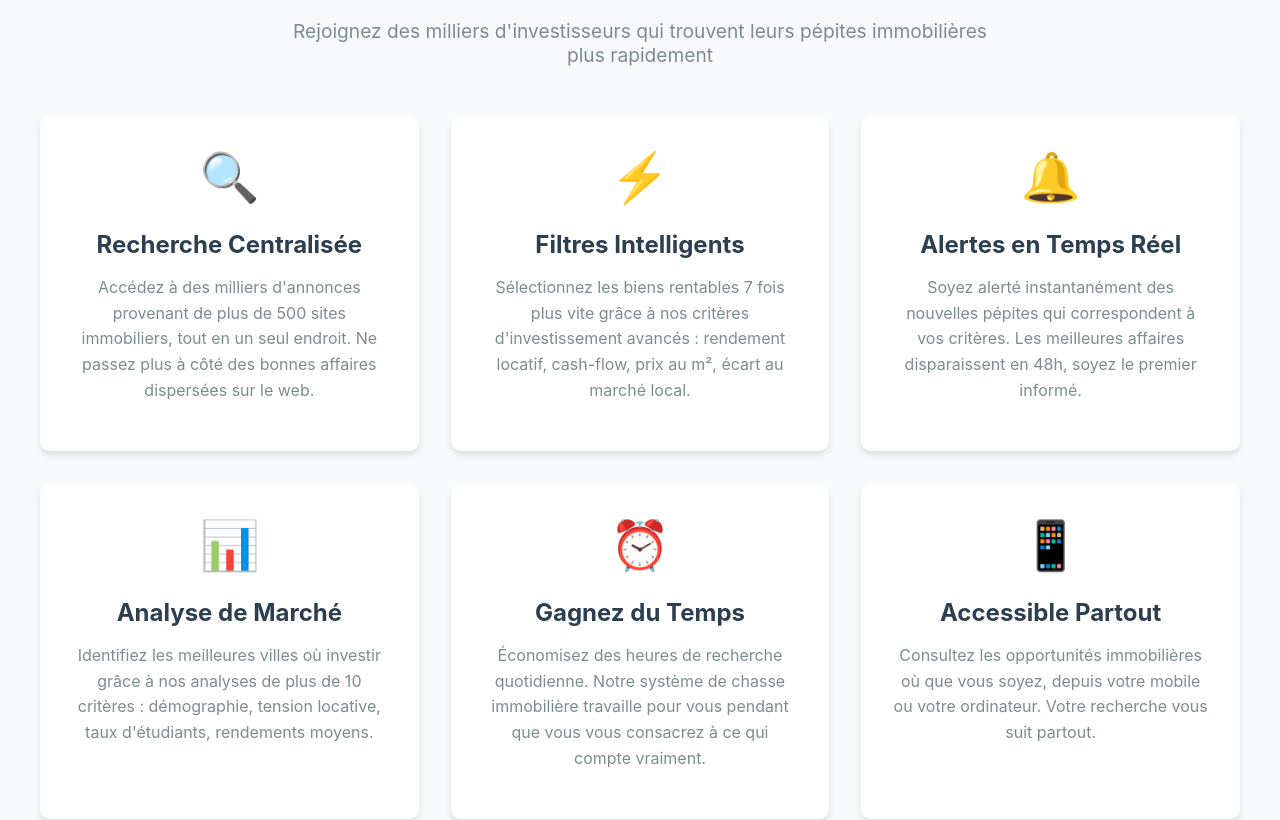
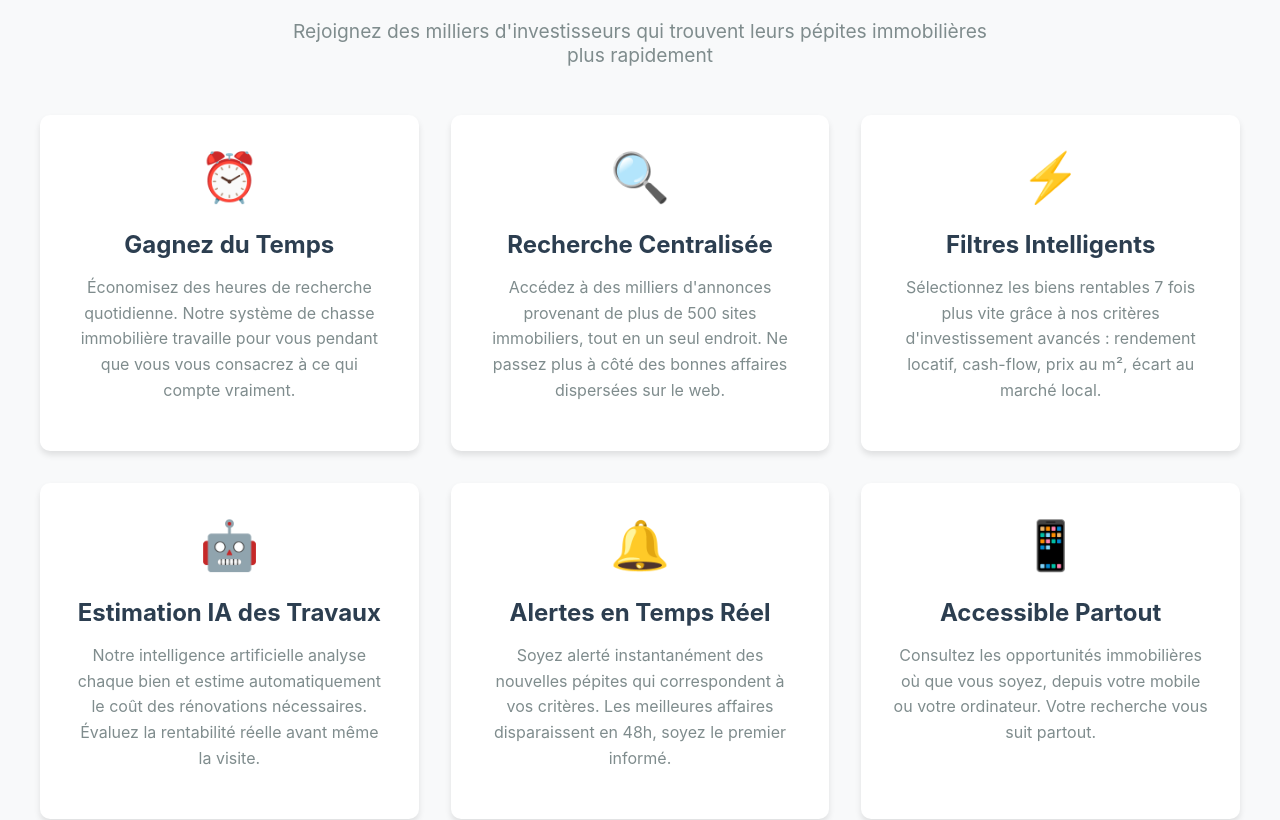
Before and after one commit to pdeltour/immo-pepites-marketing, a React (Create React App) app: page / in a window 1280 px wide. Shown: the part 828-1648 px from the top of the page. Built offline with nearby package versions, Linux system fonts and the light colour scheme; no server answers; what aws-amplify would draw is missing.

Commit message:
add AI in features

```diff
--- a/src/components/Features.js
+++ b/src/components/Features.js
@@ -5,33 +5,33 @@ function Features() {
   const features = [
     {
       id: 1,
+      title: 'Gagnez du Temps',
+      description: 'Économisez des heures de recherche quotidienne. Notre système de chasse immobilière travaille pour vous pendant que vous vous consacrez à ce qui compte vraiment.',
+      icon: '⏰'
+    },
+    {
+      id: 2,
       title: 'Recherche Centralisée',
       description: 'Accédez à des milliers d\'annonces provenant de plus de 500 sites immobiliers, tout en un seul endroit. Ne passez plus à côté des bonnes affaires dispersées sur le web.',
       icon: '🔍'
     },
     {
-      id: 2,
+      id: 3,
       title: 'Filtres Intelligents',
       description: 'Sélectionnez les biens rentables 7 fois plus vite grâce à nos critères d\'investissement avancés : rendement locatif, cash-flow, prix au m², écart au marché local.',
       icon: '⚡'
     },
     {
-      id: 3,
+      id: 4,
+      title: 'Estimation IA des Travaux',
+      description: 'Notre intelligence artificielle analyse chaque bien et estime automatiquement le coût des rénovations nécessaires. Évaluez la rentabilité réelle avant même la visite.',
+      icon: '🤖'
+    },
+    {
+      id: 5,
       title: 'Alertes en Temps Réel',
       description: 'Soyez alerté instantanément des nouvelles pépites qui correspondent à vos critères. Les meilleures affaires disparaissent en 48h, soyez le premier informé.',
       icon: '🔔'
-    },
-    {
-      id: 4,
-      title: 'Analyse de Marché',
-      description: 'Identifiez les meilleures villes où investir grâce à nos analyses de plus de 10 critères : démographie, tension locative, taux d\'étudiants, rendements moyens.',
-      icon: '📊'
-    },
-    {
-      id: 5,
-      title: 'Gagnez du Temps',
-      description: 'Économisez des heures de recherche quotidienne. Notre système de chasse immobilière travaille pour vous pendant que vous vous consacrez à ce qui compte vraiment.',
-      icon: '⏰'
     },
     {
       id: 6,
```
